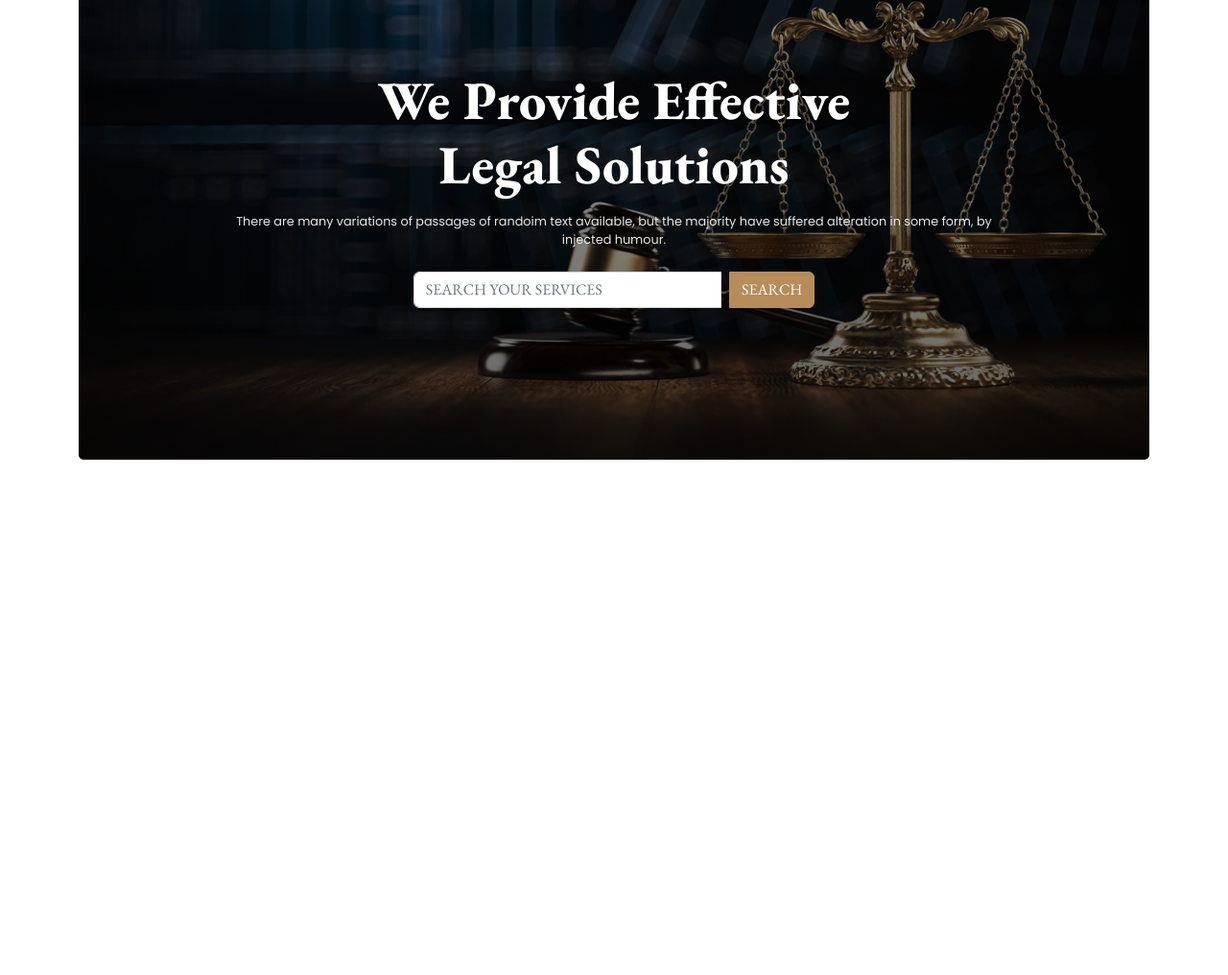
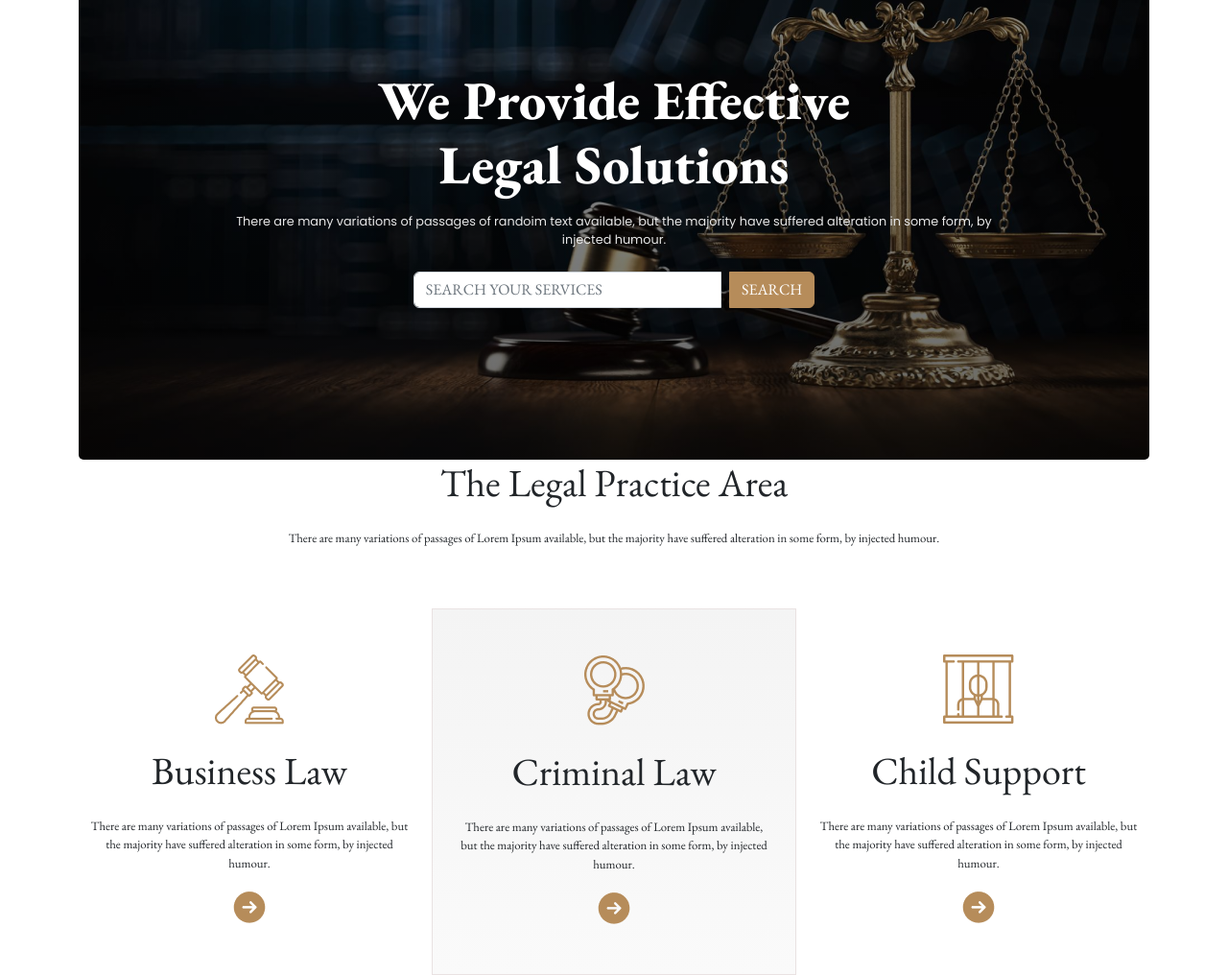
Before and after one commit to Arif-Mohammad-Sagor/legal-service, a plain HTML site: page index.html in a window 1280 px wide. Shown: the part 183-1199 px from the top of the page at 96% size. Before the commit the page ends 800 px from the top, so only its background shows below. Drawn offline with nearby package versions, Linux system fonts and the light colour scheme.

Commit message:
added card

```diff
--- a/css/style.css
+++ b/css/style.css
@@ -17,3 +17,8 @@ border-radius: 5px;
     color:#E7E7E7!important;
 
 }
+.special-card{
+  background-image: linear-gradient(#F4F4F4,#fafafa);
+  border:1px solid rgb(233, 226, 226);
+/* background: linear-gradient(#e66465, #9198e5); */
+}
--- a/index.html
+++ b/index.html
@@ -76,7 +76,47 @@
 
     </header>
     <!-- main section of the page -->
-    <main  class="container"></main>
+    <main  class="container">
+      <h1 class="text-center mb-4">The Legal Practice Area</h1>
+      <p class="text-center">There are many variations of passages of Lorem Ipsum available, but the majority have suffered alteration in some form, by injected humour.</p>
+      <div class="row pt-5">
+        <!-- 1st card  -->
+        <div class="col-12 col-md-4 py-5 px-4">
+          <div class=" text-center mb-4">
+            <img class="img-fluid" src="./images/business.png">
+          </div>
+          <h1 class="text-center mb-4">Business Law</h1>
+          <p class="text-center">There are many variations of passages of Lorem Ipsum available, but the majority have suffered alteration in some form, by injected humour.</p>
+          <div class="text-center">
+            <img src="./images/Frame.png" class="img-fluid mx-auto">
+          </div>
+        </div>
+        <!-- second card -->
+        <div class="col-12 col-md-4 py-5 px-4 special-card" >
+          <div class=" text-center mb-4 ">
+            <img class="img-fluid" src="./images/criminal.png">
+          </div>
+          <h1 class="text-center mb-4">Criminal Law</h1>
+          <p class="text-center">There are many variations of passages of Lorem Ipsum available, but the majority have suffered alteration in some form, by injected humour.</p>
+          <div class="text-center">
+            <img src="./images/Frame.png" class="img-fluid mx-auto">
+          </div>
+        </div>
+         <!-- third card -->
+         <div class="col-12 col-md-4 py-5 px-4">
+          <div class=" text-center mb-4">
+            <img class="img-fluid" src="./images/child.png">
+          </div>
+          <h1 class="text-center mb-4">Child Support</h1>
+          <p class="text-center">There are many variations of passages of Lorem Ipsum available, but the majority have suffered alteration in some form, by injected humour.</p>
+          <div class="text-center">
+            <img src="./images/Frame.png" class="img-fluid mx-auto">
+          </div>
+        </div>
+
+
+      </div>
+    </main>
     <!-- footer section of the page -->
     <footer></footer>
 
```
